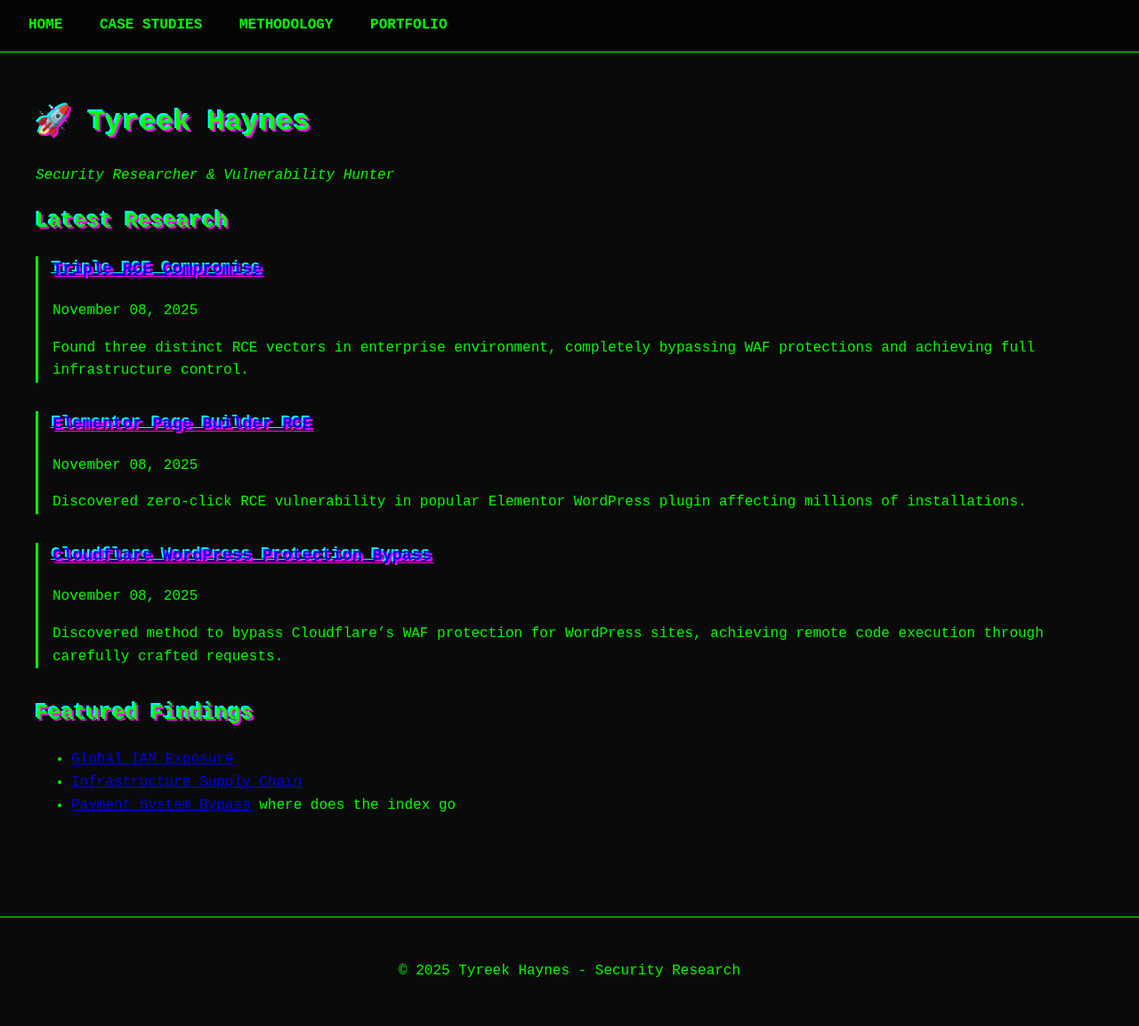
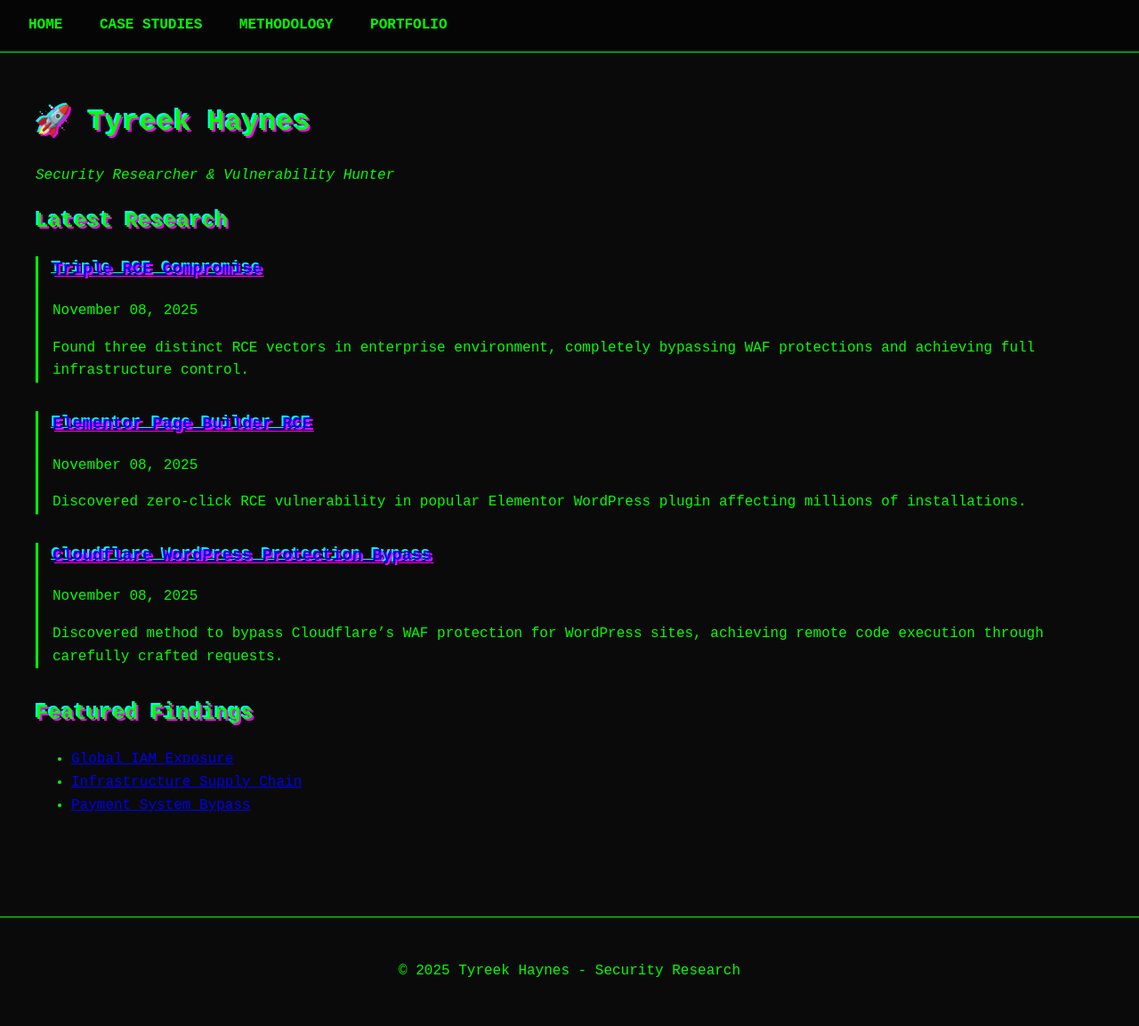
Before and after one commit to TyreekHaynes/Security-Research, a Jekyll site: the page built from index.md, in a window 1280 px wide. Shown: the whole page at 89% size. Built offline with Jekyll 4.4.1, drawn with Linux system fonts in a browser that asks for light colours.

Commit message:
Update index.md

```diff
--- a/index.md
+++ b/index.md
@@ -17,6 +17,6 @@ title: Home
 {% endfor %}
 
 ## Featured Findings
-- [Global IAM Exposure](/findings/global-iam-exposure)
-- [Infrastructure Supply Chain](/findings/infrastructure-supply-chain)
-- [Payment System Bypass](/findings/payment-system-bypass) where does the index go
+- [Global IAM Exposure](/Security-Research/findings/global-iam-exposure.html)
+- [Infrastructure Supply Chain](/Security-Research/findings/infrastructure-supply-chain.html)
+- [Payment System Bypass](/Security-Research/findings/payment-system-bypass.html)
```
